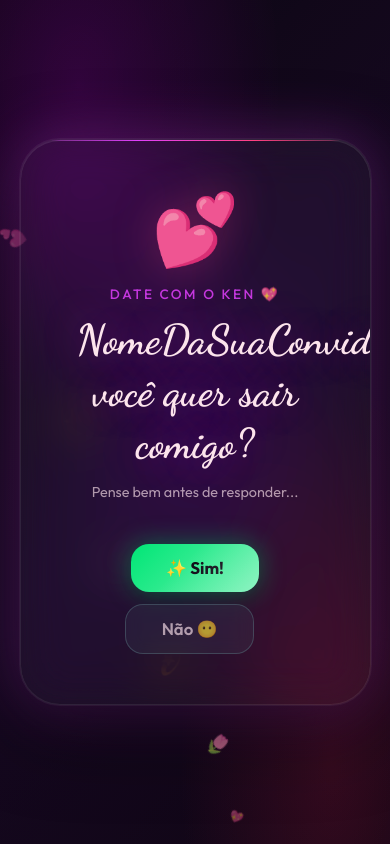
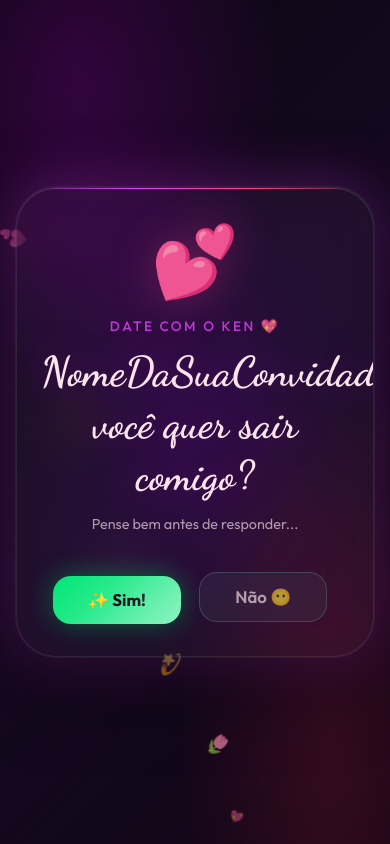
Before and after one commit to kenyamashida/dateapp, a React (Vite) app: page / in a window 390 px wide. Built offline with nearby package versions, Linux system fonts and the light colour scheme; no server answers.

Commit message:
style: make app layout fully responsive and scrollable on small viewports

```diff
--- a/src/App.css
+++ b/src/App.css
@@ -106,11 +106,13 @@ body {
 .app-container {
   position: relative;
   z-index: 2;
-  width: 100vw;
-  height: 100vh;
+  width: 100%;
+  min-height: 100vh;
   display: flex;
   align-items: center;
   justify-content: center;
+  padding: 1.5rem 1rem;
+  box-sizing: border-box;
 }
 
 /* ── Glass Card ── */
@@ -125,12 +127,33 @@ body {
     0 24px 80px rgba(0,0,0,0.5),
     0 0 60px var(--color-primary-glow),
     inset 0 1px 0 rgba(255,255,255,0.1);
-  padding: 3rem 3.5rem;
+  padding: 2rem 1.5rem;
   max-width: 520px;
-  width: 90vw;
+  width: 100%;
+  box-sizing: border-box;
   text-align: center;
   position: relative;
-  overflow: hidden;
+  max-height: 92vh;
+  overflow-y: auto;
+}
+
+.glass-card::-webkit-scrollbar {
+  width: 6px;
+}
+
+.glass-card::-webkit-scrollbar-track {
+  background: transparent;
+}
+
+.glass-card::-webkit-scrollbar-thumb {
+  background: rgba(255, 255, 255, 0.15);
+  border-radius: 3px;
+}
+
+@media (min-width: 480px) {
+  .glass-card {
+    padding: 3rem 3.5rem;
+  }
 }
 
 .glass-card::before {
```
